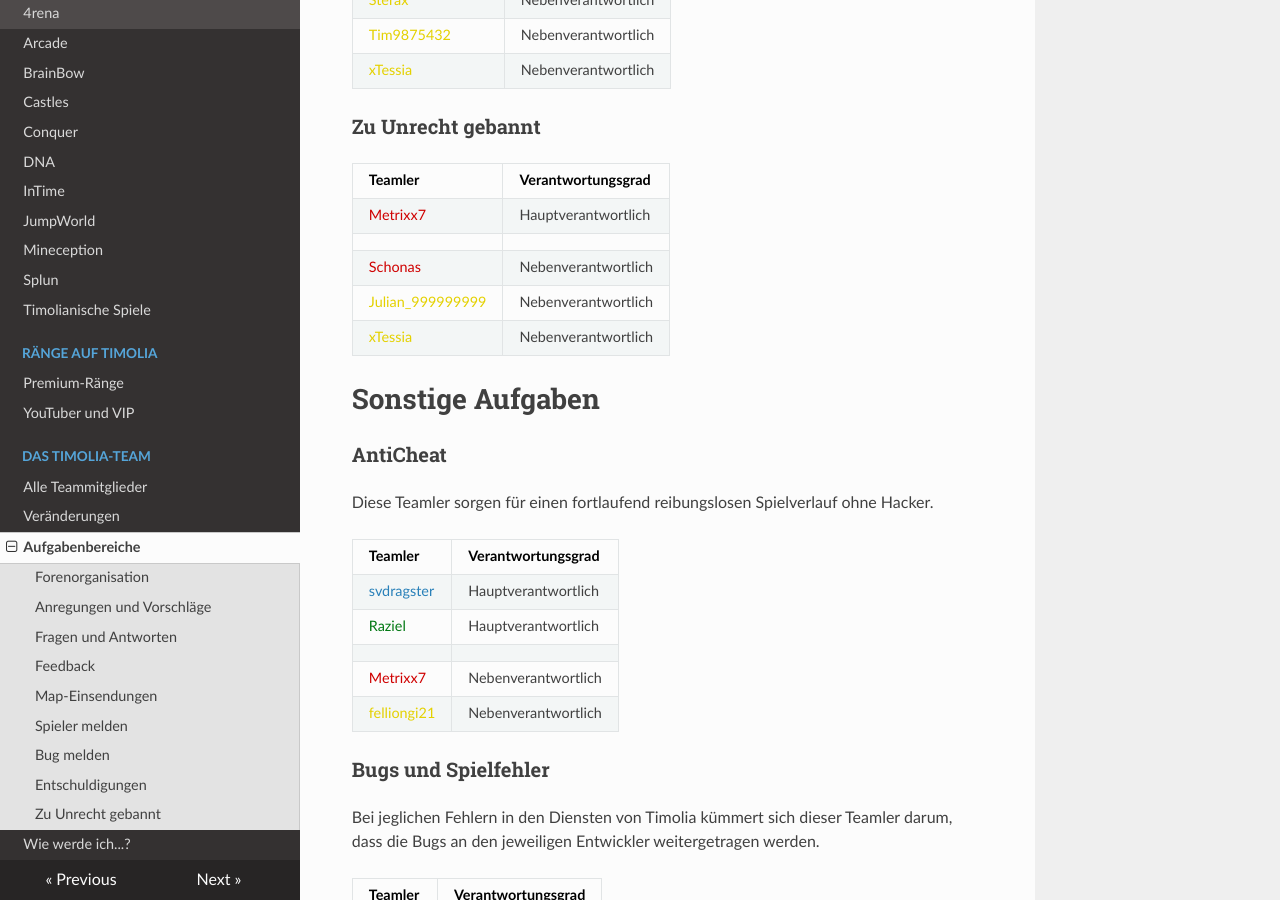
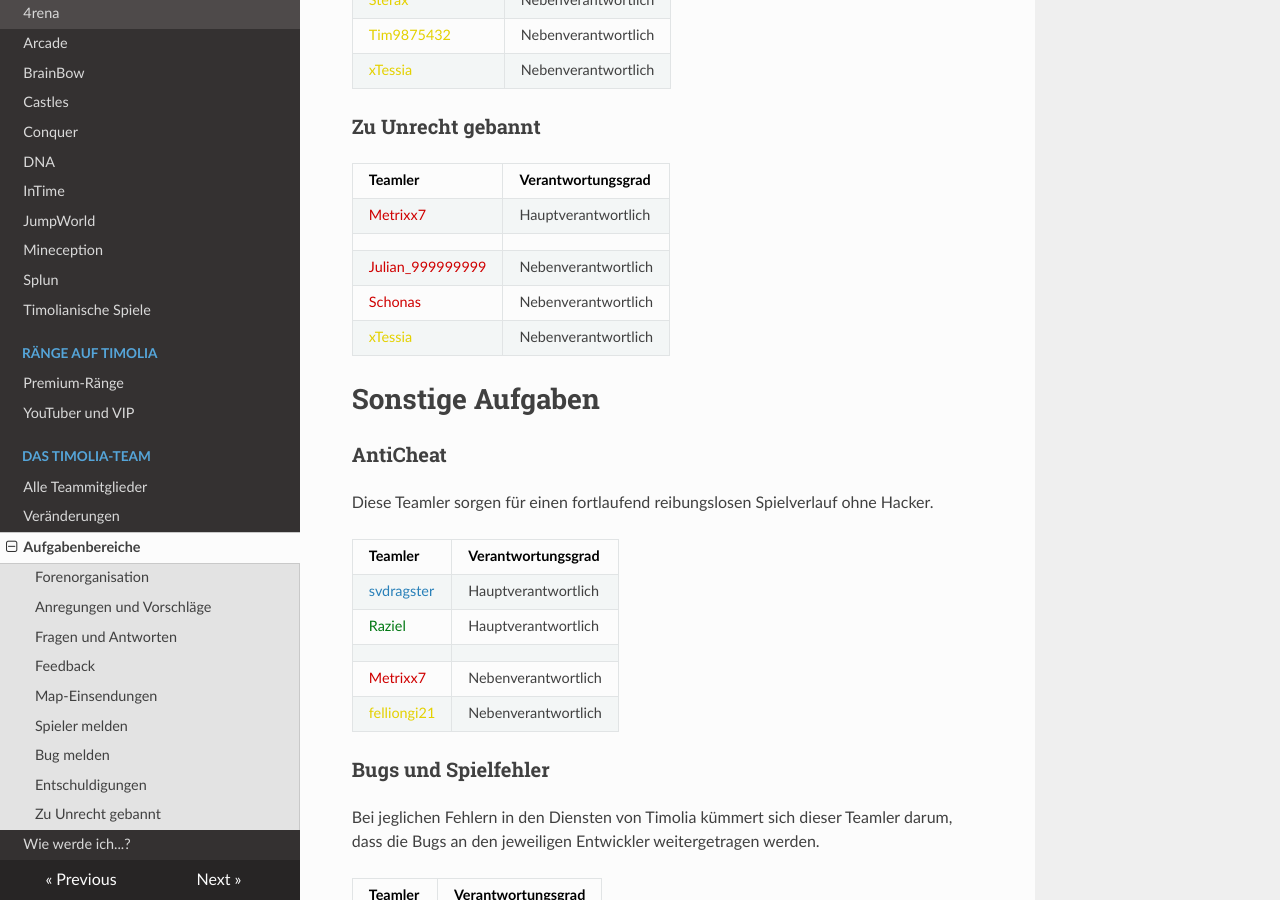
Before and after one commit to TimoliaDE/HowTo, an MkDocs documentation site: the page built from docs/team/responsibilities.md, in a window 1280 px wide and 900 px high, scrolled down 2408 px. Built offline with MkDocs 1.6.1, drawn with Linux system fonts in a browser that asks for light colours; nearby versions of some CDN libraries; old or Windows-style settings are respelled for this version of MkDocs; some of the changed text lies outside the part shown.

Commit message:
Update responsibilities.md

```diff
--- a/docs/team/responsibilities.md
+++ b/docs/team/responsibilities.md
@@ -17,14 +17,14 @@ Die Verantwortlichen für die Forenorganisation kümmern sich sowohl um den Aufb
 | ------ | ------ |
 |<span style="color:#2980b9">Lascona</span> | Hauptverantwortlich |
 | | |
-|<span style="color:#E4D100">Julian_999999999</span> | Nebenverantwortlich |
+|<span style="color:#CF0101">Julian_999999999</span> | Nebenverantwortlich |
 |<span style="color:#E4D100">CoveredSymmetry</span> | Nebenverantwortlich |
 
 ### **Fragen und Antworten**
 
 | Teamler | Verantwortungsgrad |
 | ------ | ------ |
-|<span style="color:#E4D100">Julian_999999999</span> | Hauptverantwortlich |
+|<span style="color:#CF0101">Julian_999999999</span> | Hauptverantwortlich |
 |<span style="color:#2980b9">Lascona</span> | Hauptverantwortlich |
 | | |
 |<span style="color:#2980b9">svdragster</span> | Nebenverantwortlich |
@@ -37,7 +37,7 @@ Die Verantwortlichen für die Forenorganisation kümmern sich sowohl um den Aufb
 |<span style="color:#2980b9">Lascona</span> | Hauptverantwortlich |
 | | |
 |<span style="color:#2980b9">svdragster</span> | Nebenverantwortlich |
-|<span style="color:#E4D100">Julian_999999999</span> | Nebenverantwortlich |
+|<span style="color:#CF0101">Julian_999999999</span> | Nebenverantwortlich |
 
 ### **Map-Einsendungen**
 | Teamler | Verantwortungsgrad |
@@ -53,7 +53,7 @@ Die Verantwortlichen für die Forenorganisation kümmern sich sowohl um den Aufb
 | ------ | ------ |
 |<span style="color:#E4D100">felliongi21</span> | Hauptverantwortlich |
 | | |
-|<span style="color:#E4D100">Julian_999999999</span> | Nebenverantwortlich |
+|<span style="color:#CF0101">Julian_999999999</span> | Nebenverantwortlich |
 |<span style="color:#E4D100">LordKnockback</span> | Nebenverantwortlich |
 |<span style="color:#E4D100">predii</span> | Nebenverantwortlich |
 
@@ -68,7 +68,7 @@ Die Verantwortlichen für die Forenorganisation kümmern sich sowohl um den Aufb
 | Teamler | Verantwortungsgrad |
 | ------ | ------ |
 |<span style="color:#CF0101">ItsSarahh</span> | Hauptverantwortlich |
-|<span style="color:#E4D100">Julian_999999999</span> | Hauptverantwortlich |
+|<span style="color:#CF0101">Julian_999999999</span> | Hauptverantwortlich |
 | | |
 |<span style="color:#E4D100">Aenzo</span> | Nebenverantwortlich |
 |<span style="color:#E4D100">Elegeta</span> | Nebenverantwortlich |
@@ -86,8 +86,8 @@ Die Verantwortlichen für die Forenorganisation kümmern sich sowohl um den Aufb
 | ------ | ------ |
 |<span style="color:#CF0101">Metrixx7</span> | Hauptverantwortlich |
 | | |
+|<span style="color:#CF0101">Julian_999999999</span> | Nebenverantwortlich |
 |<span style="color:#CF0101">Schonas</span> | Nebenverantwortlich |
-|<span style="color:#E4D100">Julian_999999999</span> | Nebenverantwortlich |
 |<span style="color:#E4D100">xTessia</span> | Nebenverantwortlich |
 
 # Sonstige Aufgaben
@@ -129,7 +129,7 @@ Diese Teamler kümmern sich um's Aktualisieren und Erstellen des HowTos Timolias
 |<span style="color:#CF0101">Metrixx7</span> | Hauptverantwortlich |
 |<span style="color:#CF0101">Tedget</span> | Hauptverantwortlich |
 | | |
-|<span style="color:#E4D100">Julian_999999999</span> | Nebenverantwortlich |
+|<span style="color:#CF0101">Julian_999999999</span> | Nebenverantwortlich |
 
 ### **Social-Media**
 Für einen ständigen Support und Content auf Twitter und anderen sozialen Medien sorgen diese Teamler.
@@ -156,8 +156,8 @@ Der Teamspeak von Timolia ist unter ts.timolia.de zu erreichen. Er wird betreut
 | ------ | ------ |
 |<span style="color:#007812">MCelements</span> | Hauptverantwortlich |
 | | |
+|<span style="color:#CF0101">Julian_999999999</span> | Nebenverantwortlich |
 |<span style="color:#007812">physanus</span> | Nebenverantwortlich |
-|<span style="color:#E4D100">Julian_999999999</span> | Nebenverantwortlich |
 |<span style="color:#E4D100">medicoo</span> | Nebenverantwortlich |
 |<span style="color:#E4D100">xTessia</span> | Nebenverantwortlich |
 
```
